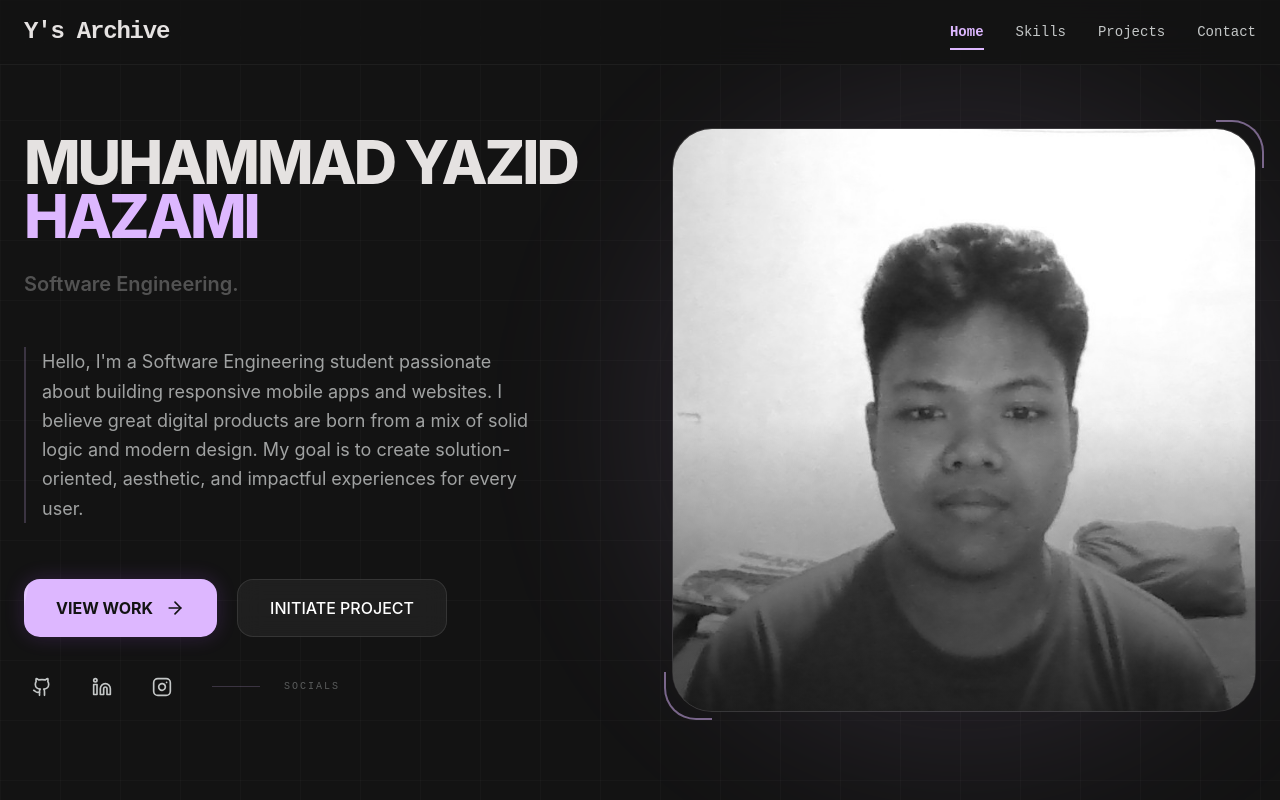
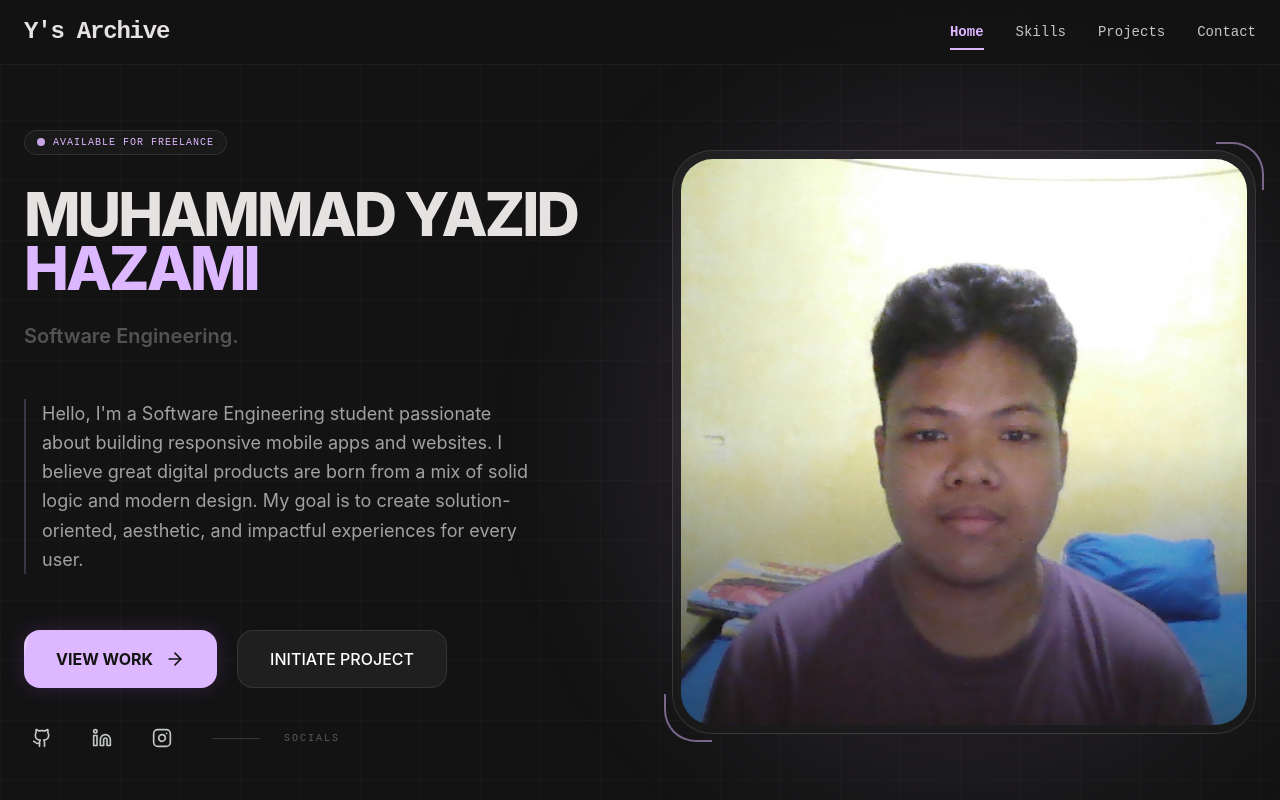
Before and after one commit to Chizuyu/Portofolio-V1, a React (Vite) app: page / in a window 1280 px wide. Shown: the top 800 px of the page. Built offline with nearby package versions, Linux system fonts and the light colour scheme.

Commit message:
Update Photo Profile

```diff
--- a/src/App.tsx
+++ b/src/App.tsx
@@ -249,14 +249,14 @@ export default function App() {
         {/* Hero Section */}
         <section id="home" className="relative grid lg:grid-cols-2 gap-16 items-center min-h-[70vh]">
           <div className="space-y-8 z-10">
-            {/* <motion.div
+            <motion.div
               initial={{ opacity: 0, y: -10 }}
               animate={{ opacity: 1, y: 0 }}
               className="inline-flex items-center space-x-2 px-3 py-1 glass-card rounded-full"
             >
               <span className="w-2 h-2 rounded-full bg-secondary animate-pulse"></span>
-              <span className="font-mono text-[10px] text-secondary uppercase tracking-widest">Available for hire</span>
-            </motion.div> */}
+              <span className="font-mono text-[10px] text-secondary uppercase tracking-widest">Available for Freelance</span>
+            </motion.div>
 
             <motion.h1
               initial={{ opacity: 0, x: -30 }}
@@ -383,24 +383,19 @@ export default function App() {
             initial={{ opacity: 0, scale: 0.9 }}
             animate={{ opacity: 1, scale: 1 }}
             transition={{ duration: 1.2 }}
-            className="relative group w-72 md:w-84 lg:w-full mx-auto lg:mx-0 order-first lg:order-last lg:mb-0"
+            className="relative w-72 md:w-84 lg:w-full mx-auto lg:mx-0 order-first lg:order-last lg:mb-0"
           >
-            {/* 1. EFEK GLOW (Cahaya Ungu di Belakang) */}
-            <div className="absolute -inset-4 bg-secondary/30 blur-[100px] rounded-full opacity-40 group-hover:opacity-60 transition-opacity duration-1000 animate-pulse"></div>
+            <div className="absolute -inset-4 bg-secondary/30 blur-[100px] rounded-full opacity-40 animate-pulse"></div>
 
-            {/* 2. CONTAINER FOTO DENGAN BORDER & OVERLAY */}
             <div className="relative overflow-hidden rounded-[2.5rem] border border-white/10 p-2 bg-white/5 backdrop-blur-sm">
               <img
-                src="Photo.jpg" // Pastikan path benar (biasanya dari folder public cukup "/photo.jpg")
+                src="Photo.jpg"
                 alt="Muhammad Yazid Hazami"
-                className="w-full aspect-square object-cover rounded-[2rem] grayscale group-hover:grayscale-0 scale-110 group-hover:scale-100 transition-all duration-1000 ease-out"
+                className="w-full aspect-square object-cover rounded-[2rem]"
               />
-
-              {/* 3. EFEK GRADIENT OVERLAY (Agar bagian bawah foto sedikit gelap & menyatu) */}
               <div className="absolute inset-0 bg-gradient-to-t from-surface via-transparent to-transparent opacity-60"></div>
             </div>
 
-            {/* 4. DEKORASI SUDUT (Opsional - Memberikan kesan "Tech/Archive") */}
             <div className="absolute top-0 right-0 w-12 h-12 border-t-2 border-r-2 border-secondary/50 rounded-tr-[2rem] -mr-2 -mt-2"></div>
             <div className="absolute bottom-0 left-0 w-12 h-12 border-b-2 border-l-2 border-secondary/50 rounded-bl-[2rem] -ml-2 -mb-2"></div>
           </motion.div>
```
